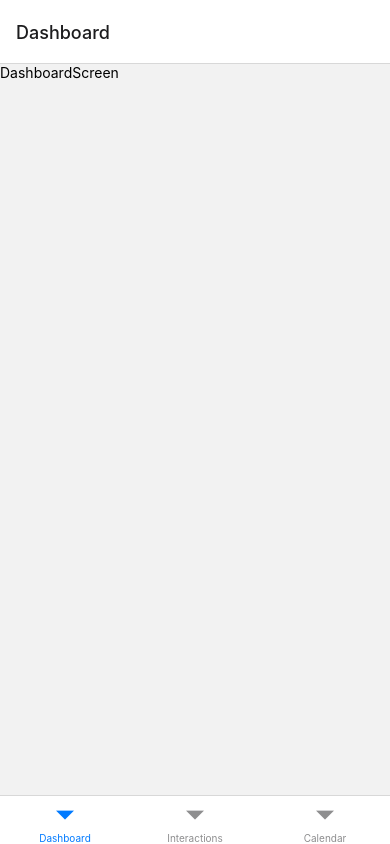
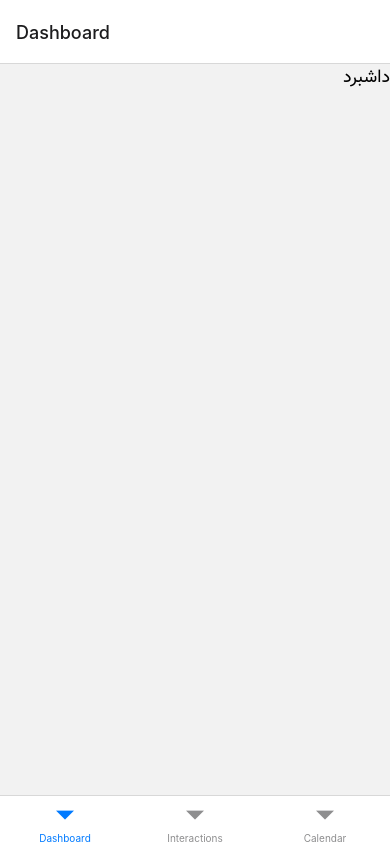
Before and after one commit to Hayoooola/Shalil, a React Native app: screen / in a window 390 px wide. Built offline with nearby package versions, Linux system fonts and the light colour scheme.

Commit message:
change font + add i18next library to support multilang

```diff
--- a/App.tsx
+++ b/App.tsx
@@ -1,15 +1,37 @@
 import { NavigationContainer } from '@react-navigation/native';
 import { createBottomTabNavigator } from '@react-navigation/bottom-tabs';
+import { useFonts } from 'expo-font';
+import i18next from "i18next";
+import { initReactI18next } from 'react-i18next';
 
 import DashboardScreen from './screens/Dashboard';
 import InteractionsScreen from './screens/Interactions';
 import CalendarScreen from './screens/Calendar';
+import MainLoading from './components/Loading';
+import fa from "./assets/locale/fa.json";
+
+// Config i18n to support multi-lang
+i18next
+  .use(initReactI18next)
+  .init({
+    lng: 'fa', // Default language
+    resources: {
+      fa: { translation: fa },
+      // en: { translation: enTranslation },
+    },
+  });
 
 
 export default function App() {
   const Tab = createBottomTabNavigator();
 
+  const [fontsLoaded] = useFonts({
+    'vazir': require('./assets/fonts/Vazir.ttf'),
+  });
+
   return (
+    <>
+      {fontsLoaded ? (
         <NavigationContainer>
           <Tab.Navigator>
             <Tab.Screen name="Dashboard" component={DashboardScreen} />
@@ -17,5 +39,9 @@ export default function App() {
             <Tab.Screen name="Calendar" component={CalendarScreen} />
           </Tab.Navigator>
         </NavigationContainer>
+      ) : (
+        <MainLoading />
+      )}
+    </>
   );
 }
--- a/app.json
+++ b/app.json
@@ -25,6 +25,16 @@
     },
     "web": {
       "favicon": "./assets/favicon.png"
-    }
+    },
+    "plugins": [
+      [
+        "expo-font",
+        {
+          "fonts": [
+            "./assets/fonts/Vazir.ttf"
+          ]
+        }
+      ]
+    ]
   }
 }
--- /dev/null
+++ b/assets/locale/fa.json
@@ -0,0 +1,6 @@
+{
+    "dashboard": "داشبرد",
+    "interaction": "تراکنش",
+    "interactions": "تراکنش ها",
+    "calendar": "تقویم"
+}
--- /dev/null
+++ b/components/Loading/index.tsx
@@ -0,0 +1,21 @@
+import { StyleSheet, Text, View } from 'react-native';
+
+
+// Provides main loading of app
+const MainLoading = () => {
+    return (
+        <View style={styles.container}>
+            <Text>Loading...</Text>
+        </View>
+    );
+};
+export default MainLoading;
+
+
+const styles = StyleSheet.create({
+    container: {
+        flex: 1,
+        justifyContent: "center",
+        alignItems: "center"
+    }
+});
--- /dev/null
+++ b/components/Text/index.tsx
@@ -0,0 +1,19 @@
+import { StyleSheet, Text } from 'react-native';
+
+
+const CustomText = (props) => {
+    return (
+        <Text style={styles.text}>
+            {props.children}
+        </Text>
+    );
+};
+export default CustomText;
+
+const styles = StyleSheet.create({
+    text: {
+        fontFamily: "vazir",
+        fontWeight: "normal",
+        fontSize: 18
+    }
+});
--- a/package.json
+++ b/package.json
@@ -14,7 +14,9 @@
     "@types/react": "~18.2.45",
     "expo": "~50.0.17",
     "expo-status-bar": "~1.11.1",
+    "i18next": "^23.11.3",
     "react": "18.2.0",
+    "react-i18next": "^14.1.1",
     "react-native": "0.73.6",
     "react-native-safe-area-context": "4.8.2",
     "react-native-screens": "~3.29.0",
--- a/screens/Calendar/index.tsx
+++ b/screens/Calendar/index.tsx
@@ -1,10 +1,17 @@
-import { StyleSheet, Text, View } from 'react-native';
+import { StyleSheet, View } from 'react-native';
+import { useTranslation } from 'react-i18next';
+
+import CustomText from '../../components/Text';
 
 
 const CalendarScreen = () => {
+    const { t } = useTranslation();
+
     return (
         <View>
-            <Text>CalendarScreen</Text>
+            <CustomText>
+                {t("calendar")}
+            </CustomText>
         </View>
     );
 };
--- a/screens/Dashboard/index.tsx
+++ b/screens/Dashboard/index.tsx
@@ -1,10 +1,17 @@
-import { StyleSheet, Text, View } from 'react-native';
+import { StyleSheet, View } from 'react-native';
+import { useTranslation } from 'react-i18next';
+
+import CustomText from '../../components/Text';
 
 
 const DashboardScreen = () => {
+    const { t } = useTranslation();
+
     return (
         <View>
-            <Text>DashboardScreen</Text>
+            <CustomText>
+                {t("dashboard")}
+            </CustomText>
         </View>
     );
 };
--- a/screens/Interactions/index.tsx
+++ b/screens/Interactions/index.tsx
@@ -1,10 +1,17 @@
-import { StyleSheet, Text, View } from 'react-native';
+import { StyleSheet, View } from 'react-native';
+import { useTranslation } from 'react-i18next';
+
+import CustomText from '../../components/Text';
 
 
 const InteractionsScreen = () => {
+    const { t } = useTranslation();
+
     return (
         <View>
-            <Text>InteractionsScreen</Text>
+            <CustomText>
+                {t("interactions")}
+            </CustomText>
         </View>
     );
 };
```
Also changed, not shown: 1 other file (tests, documents, lock files or other folders). Lines whose indentation alone changed are shown as unchanged.
